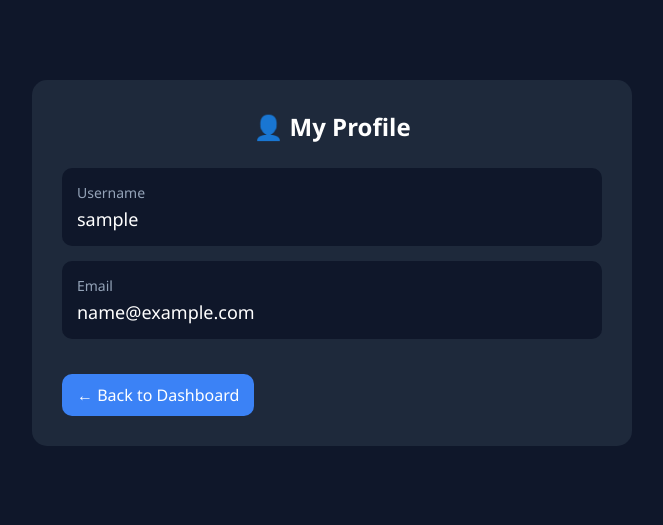
After one commit to ankur4u03/expense-tracker-pro, a Flask app: template templates/profile.html in a window 1280 px wide. The commit adds this page. Shown: the top 525 px of the page, without its empty margins (308-971 px from the left). Run offline with Flask 3, Linux system fonts and the light colour scheme; the template is opened without the code that fills it: most values are stand-ins (such as "Sample title", 1, 10 or a date in 2020).

Commit message:
Added profile page

```diff
--- a/app.py
+++ b/app.py
@@ -394,7 +394,29 @@ def login():
 
     return render_template("login.html")
 
+@app.route("/profile")
+def profile():
 
+    if "user_id" not in session:
+        return redirect("/login")
+
+    conn = sqlite3.connect("expense.db")
+    cursor = conn.cursor()
+
+    cursor.execute(
+        "SELECT username,email FROM users WHERE id=?",
+        (session["user_id"],)
+    )
+
+    user = cursor.fetchone()
+
+    conn.close()
+
+    return render_template(
+        "profile.html",
+        username=user[0],
+        email=user[1]
+    )
 # ==========================
 # LOGOUT
 # ==========================
--- a/templates/index.html
+++ b/templates/index.html
@@ -26,7 +26,9 @@
         <span>
             Welcome {{ username }}
         </span>
-
+        <a href="/profile" class="logout-btn" style="background:#2563eb;">
+            Profile
+        </a>
         <a href="/logout" class="logout-btn">
             Logout
         </a>
--- /dev/null
+++ b/templates/profile.html
@@ -0,0 +1,78 @@
+<!DOCTYPE html>
+<html lang="en">
+<head>
+    <meta charset="UTF-8">
+    <meta name="viewport" content="width=device-width, initial-scale=1.0">
+    <title>Profile - Expense Tracker Pro</title>
+
+    <link rel="stylesheet" href="{{ url_for('static', filename='style.css') }}">
+
+    <style>
+        .profile-card{
+            max-width:600px;
+            margin:50px auto;
+            background:#1e293b;
+            padding:30px;
+            border-radius:15px;
+        }
+
+        .profile-card h2{
+            text-align:center;
+            margin-bottom:25px;
+        }
+
+        .profile-item{
+            background:#0f172a;
+            padding:15px;
+            margin-bottom:15px;
+            border-radius:10px;
+        }
+
+        .profile-label{
+            color:#94a3b8;
+            font-size:14px;
+        }
+
+        .profile-value{
+            font-size:18px;
+            margin-top:5px;
+        }
+
+        .back-btn{
+            display:inline-block;
+            margin-top:20px;
+            background:#3b82f6;
+            color:white;
+            padding:10px 15px;
+            border-radius:10px;
+            text-decoration:none;
+        }
+    </style>
+</head>
+
+<body>
+
+<div class="container">
+
+    <div class="profile-card">
+
+        <h2>👤 My Profile</h2>
+
+        <div class="profile-item">
+            <div class="profile-label">Username</div>
+            <div class="profile-value">{{ username }}</div>
+        </div>
+
+        <div class="profile-item">
+            <div class="profile-label">Email</div>
+            <div class="profile-value">{{ email }}</div>
+        </div>
+
+        <a href="/" class="back-btn">← Back to Dashboard</a>
+
+    </div>
+
+</div>
+
+</body>
+</html>
```
